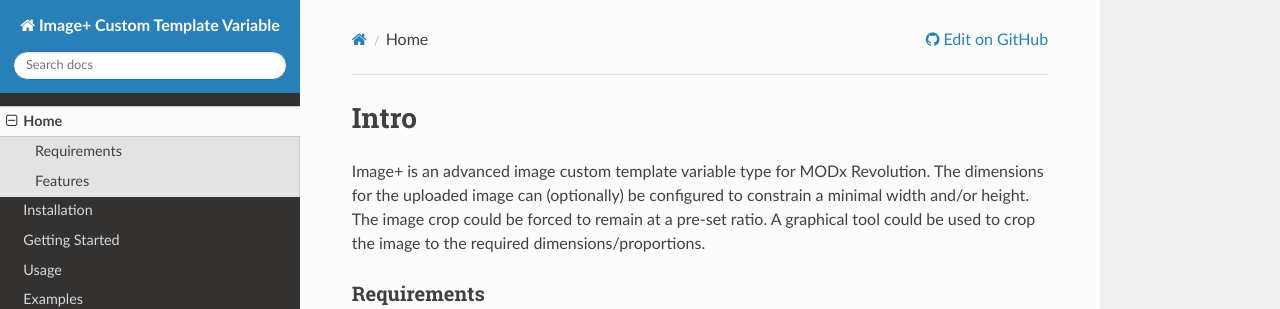
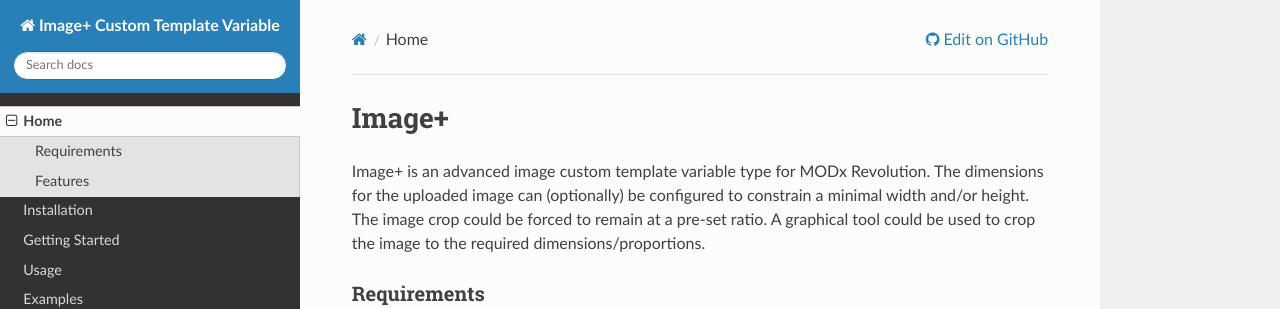
Before and after one commit to alanpich/tvImagePlus, an MkDocs documentation site: the page built from core/components/imageplus/docs/index.md, in a window 1280 px wide. Shown: the top 309 px of the page. Built offline with MkDocs 1.6.1, drawn with Linux system fonts in a browser that asks for light colours; nearby versions of some CDN libraries; comment, search, counter and statistics services are not loaded; old or Windows-style settings are respelled for this version of MkDocs.

Commit message:
Updated docs

```diff
--- a/core/components/imageplus/docs/index.md
+++ b/core/components/imageplus/docs/index.md
@@ -1,4 +1,4 @@
-# Intro
+# Image+
 
 Image+ is an advanced image custom template variable type for MODx Revolution. The dimensions for the uploaded image can
 (optionally) be configured to constrain a minimal width and/or height. The image crop could be forced to remain at a
--- a/mkdocs.yml
+++ b/mkdocs.yml
@@ -15,4 +15,6 @@
 
 theme: readthedocs
 
-markdown_extensions: [footnotes,tables]
+markdown_extensions:
+    - footnotes
+    - tables
```
Also changed, not shown: 1 other file.
